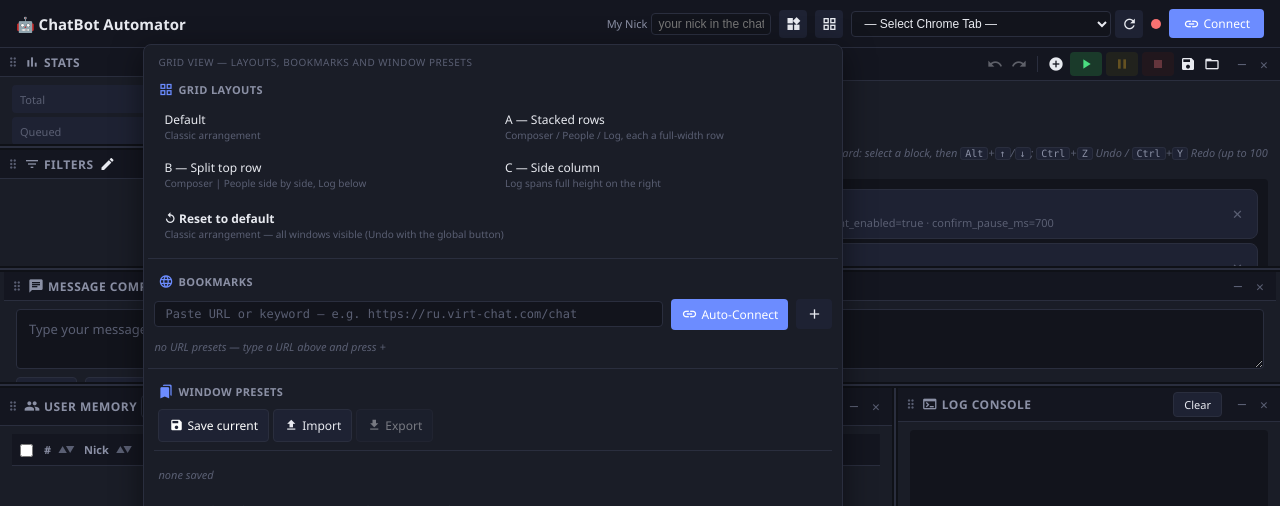
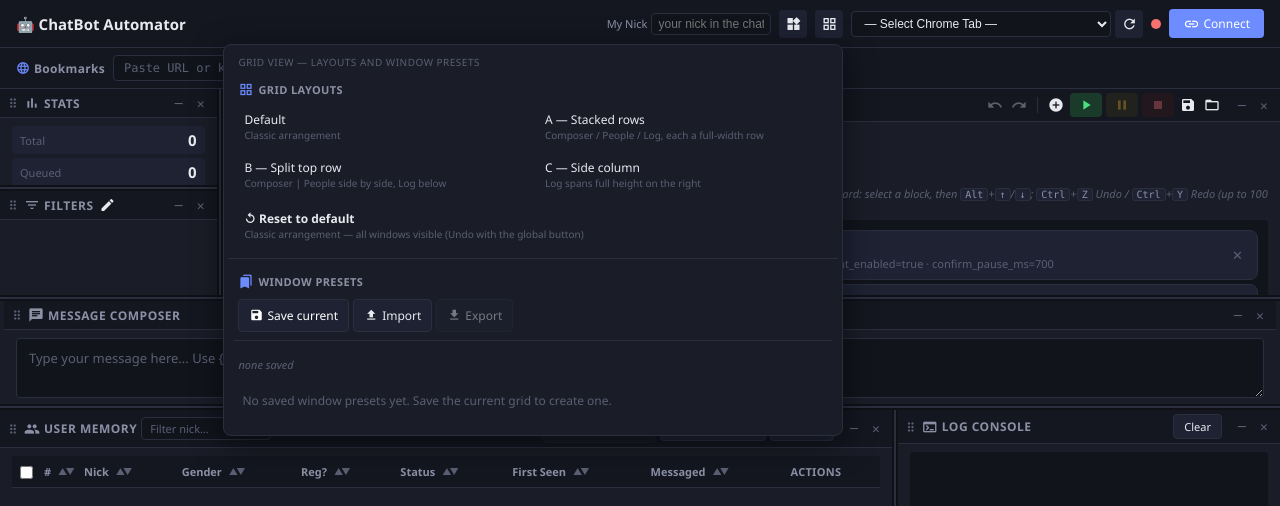
Before and after one commit to marnikus/Chat-V-bot, a plain HTML site: page ui/index.html in a window 1280 px wide. Both pictures are taken after a click on the button "grid_view". Shown: the top 506 px of the page. Drawn offline with Linux system fonts and the light colour scheme.

Commit message:
Keep language bookmarks outside grid view
Co-authored-by: arena-agent <297053741+arena-agent@users.noreply.github.com>

```diff
--- a/ui/css/window-presets.css
+++ b/ui/css/window-presets.css
@@ -1,4 +1,5 @@
-/* Grid-view bookmarks, window presets, and portable-file preview. */
+/* Grid-view window presets and portable-file preview. */
+.language-bookmarks { flex-shrink: 0; }
 .layout-menu.grid-menu {
   min-width: min(620px, calc(100vw - 16px));
   max-width: min(700px, calc(100vw - 16px));
@@ -29,41 +30,6 @@
   text-align: left;
 }
 .grid-menu .lm-reset { width: 100%; margin-top: 5px; }
-
-/* The former pinned URL toolbar now lives inside Grid view. */
-.grid-menu .url-toolbar {
-  display: flex;
-  align-items: center;
-  flex-wrap: wrap;
-  gap: var(--gap-sm);
-  padding: 4px 6px 6px;
-  background: transparent;
-  border: 0;
-}
-.grid-menu .url-toolbar-label {
-  flex-basis: 100%;
-  padding: 5px 4px 2px;
-}
-.grid-menu .url-toolbar #urlInput {
-  flex: 1 1 240px;
-  width: auto;
-  min-width: 0;
-}
-.grid-menu .url-toolbar #urlConnectBtn,
-.grid-menu .url-toolbar #addUrlPresetBtn {
-  width: auto;
-  flex: 0 0 auto;
-  display: inline-flex;
-  align-items: center;
-  justify-content: center;
-}
-.grid-menu .url-toolbar #urlPresetChips {
-  flex-basis: 100%;
-  width: 100%;
-  margin-left: 0;
-  max-height: 92px;
-  overflow-y: auto;
-}
 
 /* Window presets share the same menu instead of opening a second floating panel. */
 .grid-menu .window-preset-panel {
@@ -183,5 +149,4 @@
 @media (max-width: 800px) {
   .layout-menu.grid-menu { min-width: calc(100vw - 16px); }
   .grid-layout-buttons { grid-template-columns: 1fr; }
-  .grid-menu .url-toolbar #urlInput { flex-basis: 100%; }
 }
--- a/ui/index.html
+++ b/ui/index.html
@@ -34,7 +34,7 @@
       <button id="windowsMenuBtn" class="btn-icon"
               title="Windows — open, close, minimize and restore windows"><span class="material-icons">widgets</span></button>
       <button id="layoutMenuBtn" class="btn-icon"
-              title="Grid view — layouts, bookmarks and window presets"><span class="material-icons">grid_view</span></button>
+              title="Grid view — layouts and window presets"><span class="material-icons">grid_view</span></button>
       <div class="tab-select-wrap">
         <select id="tabSelect"><option value="">— Select Chrome Tab —</option></select>
         <button id="refreshTabsBtn" class="btn-icon" title="Refresh tabs"><span class="material-icons">refresh</span></button>
@@ -44,11 +44,26 @@
     </div>
   </header>
 
+  <!-- LANGUAGE / URL BOOKMARKS — intentionally separate from Grid view -->
+  <div id="languageBookmarks" class="language-bookmarks">
+    <div class="url-toolbar" id="urlToolbar">
+      <span class="url-toolbar-label" title="URL Parse Preset — matches the URL against open Chrome tabs and connects to the best one"><span class="material-icons">language</span> Bookmarks</span>
+      <input id="urlInput" type="text" spellcheck="false"
+             placeholder="Paste URL or keyword — e.g. https://ru.virt-chat.com/chat"
+             autocomplete="off">
+      <button id="urlConnectBtn" class="btn-primary btn-compact"
+              title="Parse the URL / keyword, find the matching tab and connect to it">
+        <span class="material-icons">link</span> Auto-Connect</button>
+      <button id="addUrlPresetBtn" class="btn-icon" title="Save the current URL as a bookmark"><span class="material-icons">add</span></button>
+      <div id="urlPresetChips" class="chip-wrap chip-wrap-inline"></div>
+    </div>
+  </div>
+
   <!-- ═══════════════════════════════════════════════════════════
        FLEXIBLE GRID ("SASH LAYOUT") — FEATURE
        Every window below is draggable (title bar), splittable,
        mergeable and resizable (sashes). The header stays pinned.
-       Grid view contains layouts, bookmarks and window presets.
+       Grid view contains layouts and window presets.
        See docs/SASH_LAYOUT_DESIGN_2026-09-05.md.
        ═══════════════════════════════════════════════════════════ -->
   <main class="sash-grid" id="sashGrid">
@@ -363,9 +378,9 @@
   </main>
 </div>
 
-<!-- GRID VIEW MENU (layouts, bookmarks and window presets) -->
+<!-- GRID VIEW MENU (layouts and window presets) -->
 <div id="layoutMenu" class="layout-menu grid-menu hidden">
-  <div class="layout-menu-title">Grid view — layouts, bookmarks and window presets</div>
+  <div class="layout-menu-title">Grid view — layouts and window presets</div>
 
   <section class="grid-menu-section grid-layout-section">
     <div class="grid-menu-section-title"><span class="material-icons">grid_view</span> Grid layouts</div>
@@ -376,20 +391,6 @@
       <button data-layout="c">C — Side column<span class="lm-sub">Log spans full height on the right</span></button>
     </div>
     <button id="resetLayoutBtn" class="lm-reset" title="Restore the classic layout and show every window">↺ Reset to default<span class="lm-sub">Classic arrangement — all windows visible (Undo with the global button)</span></button>
-  </section>
-
-  <div class="layout-menu-sep"></div>
-
-  <section class="grid-menu-section url-toolbar" id="urlToolbar">
-    <div class="grid-menu-section-title url-toolbar-label" title="URL Parse Preset — matches the URL against open Chrome tabs and connects to the best one"><span class="material-icons">language</span> Bookmarks</div>
-    <input id="urlInput" type="text" spellcheck="false"
-           placeholder="Paste URL or keyword — e.g. https://ru.virt-chat.com/chat"
-           autocomplete="off">
-    <button id="urlConnectBtn" class="btn-primary btn-compact"
-            title="Parse the URL / keyword, find the matching tab and connect to it">
-      <span class="material-icons">link</span> Auto-Connect</button>
-    <button id="addUrlPresetBtn" class="btn-icon" title="Save the current URL as a bookmark"><span class="material-icons">add</span></button>
-    <div id="urlPresetChips" class="chip-wrap chip-wrap-inline"></div>
   </section>
 
   <div class="layout-menu-sep"></div>
@@ -418,21 +419,6 @@
   <div class="layout-menu-row">
     <button id="windowsShowAllBtn" class="lm-mini" title="Show every window"><span class="material-icons">visibility</span> Show all</button>
     <button id="windowsHideAllBtn" class="lm-mini" title="Close every window (reopen from this menu)"><span class="material-icons">visibility_off</span> Hide all</button>
-  </div>
-</div>
-
-<!-- WINDOW PRESET PANEL -->
-<div id="windowPresetPanel" class="layout-menu window-preset-panel hidden">
-  <div class="layout-menu-title">Window presets — portable grid snapshots</div>
-  <div class="window-preset-actions">
-    <button id="saveWindowPresetBtn" class="btn-small btn-primary" title="Save the current arrangement with a name"><span class="material-icons">save</span> Save current</button>
-    <button id="importWindowPresetBtn" class="btn-small" title="Import a .json window preset"><span class="material-icons">file_upload</span> Import</button>
-    <button id="exportWindowPresetBtn" class="btn-small" title="Export the selected preset as a .json file" disabled><span class="material-icons">file_download</span> Export</button>
-  </div>
-  <input id="windowPresetFileInput" type="file" accept=".json,application/json" class="hidden">
-  <div id="windowPresetStatus" class="window-preset-status" aria-live="polite"></div>
-  <div id="windowPresetList" class="window-preset-list">
-    <div class="window-preset-list-empty">No saved window presets yet. Save the current grid to create one.</div>
   </div>
 </div>
 
--- a/ui/js/sash-grid.js
+++ b/ui/js/sash-grid.js
@@ -1304,7 +1304,6 @@ const SashGrid = {
           WindowPresets.render();
           WindowPresets.refresh();
         }
-        if (typeof UrlToolbar !== 'undefined') UrlToolbar.renderChips();
       }
       place();
     });
```
Also changed, not shown: docs/WINDOW_PRESET_SAVE_EXPORT_DESIGN_2026-09-10.md (+8 -6 lines).
